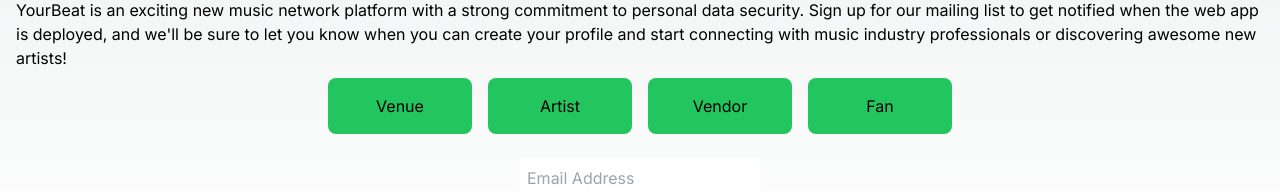
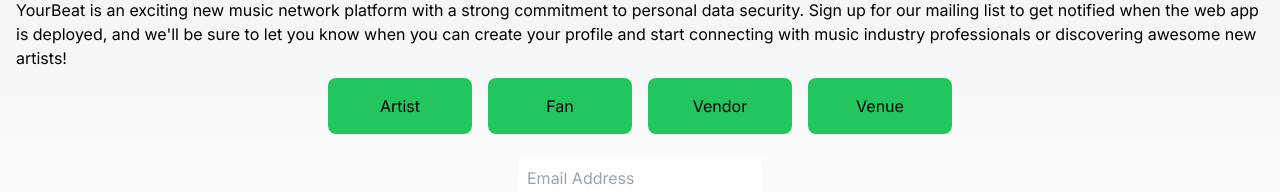
Before and after one commit to segvndo/YourBeat-TS, a Next.js app: page / in a window 1280 px wide. Shown: the part 830-1022 px from the top of the page. Built offline with nearby package versions, Linux system fonts and the light colour scheme.

Commit message:
Import button component to mailing component

```diff
--- a/app/components/mailing.tsx
+++ b/app/components/mailing.tsx
@@ -1,4 +1,5 @@
 import React from "react";
+import Button from "@/app/components/button";
 
 const Mailing: React.FC = () => {
   return (
@@ -12,18 +13,10 @@
       </div>
 
       <div className="flex flex-row justify-center">
-        <div>
-          <button className="box-content h-10 w-32 p-2 bg-green-500 rounded-lg m-2">Venue</button>
-        </div>
-        <div>
-          <button className="box-content h-10 w-32 p-2 bg-green-500 rounded-lg m-2">Artist</button>
-        </div>
-        <div>
-          <button className="box-content h-10 w-32 p-2 bg-green-500 rounded-lg m-2">Vendor</button>
-        </div>
-        <div>
-          <button className="box-content h-10 w-32 p-2 bg-green-500 rounded-lg m-2">Fan</button>
-        </div>
+        <Button>Artist</Button>
+        <Button>Fan</Button>
+        <Button>Vendor</Button>
+        <Button>Venue</Button>
       </div>
 
       <div className="flex justify-center items-center">
```
